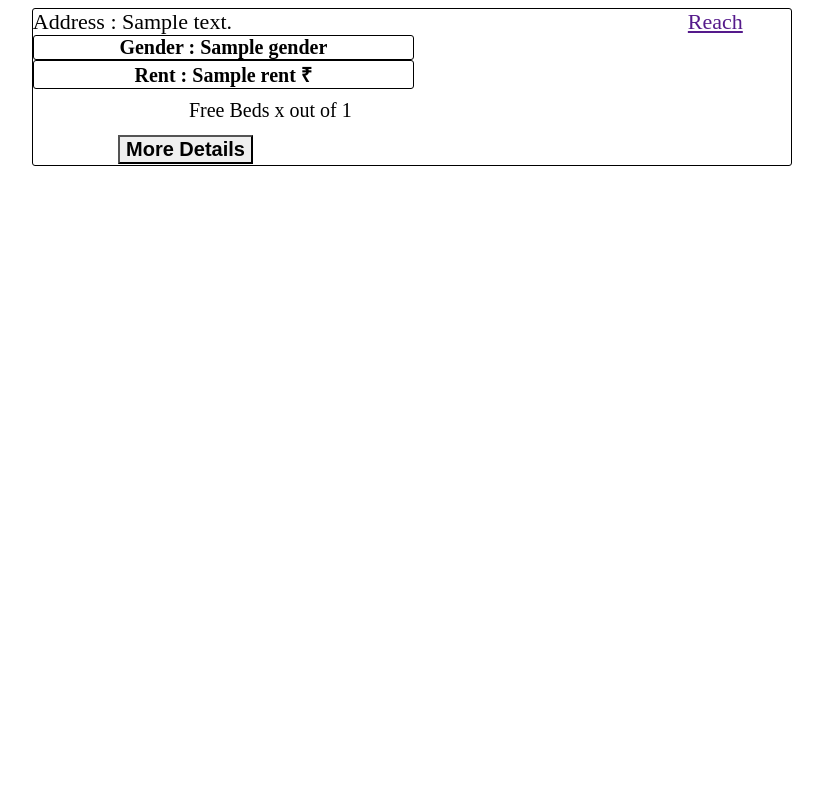
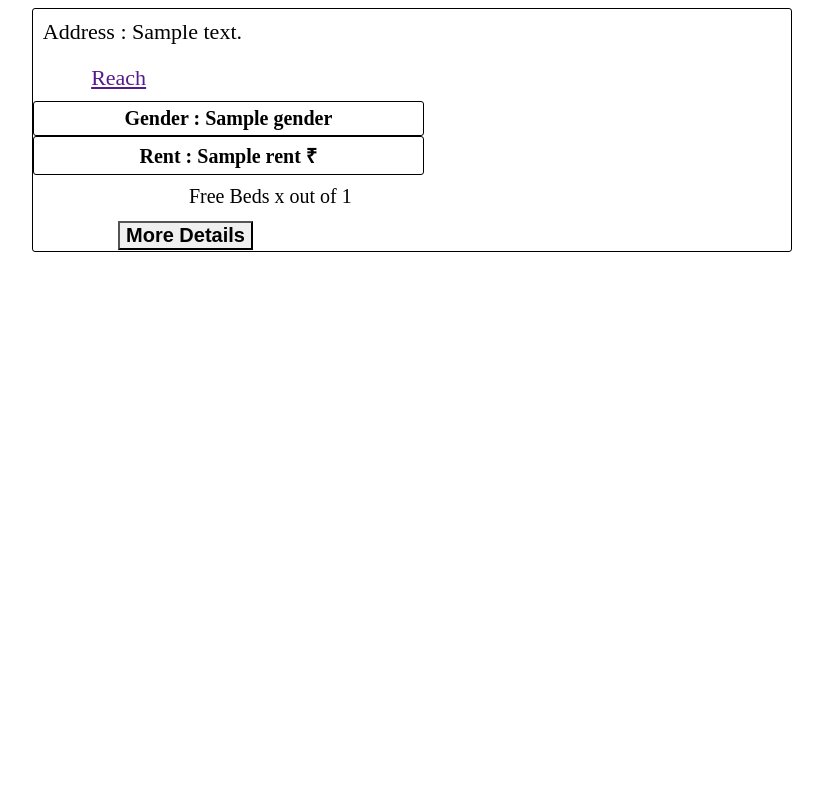
Before and after one commit to anonymous043044/getaroof, a CodeIgniter app: the page made by application/views/property_template.php in a window 1280 px wide. Shown: the whole page, without its empty margins (229-1052 px from the left). Run offline with CodeIgniter, Linux system fonts and the light colour scheme; the template is opened without the code that fills it: most values are stand-ins (such as "Sample title", 1, 10 or a date in 2020).

Commit message:
phn horizontal solved

```diff
--- a/application/controllers/Property.php
+++ b/application/controllers/Property.php
@@ -18,7 +18,7 @@
 
 
 			$id = filter_var($_SERVER['PHP_SELF'], FILTER_SANITIZE_NUMBER_INT);
-			$a=$this->Search_model->getpropertydetails($id);
+			/*$a=$this->Search_model->getpropertydetails($id)*/;
 
 			$this->load->view('property_detail',$data);
 			$this->load->view('footer');
--- a/application/views/homepage.php
+++ b/application/views/homepage.php
@@ -58,6 +58,10 @@ defined('BASEPATH') OR exit('No direct script access allowed');
 		});
 	</script>
 	<style>
+	html , body{
+			overflow-x: hidden;
+	}
+
 	@media  screen  and (min-width:650px){
 		#yui1{
 			font-size: 60px;
--- a/application/views/property_detail.php
+++ b/application/views/property_detail.php
@@ -35,7 +35,7 @@
 			</div>
 			<div class="collapse navbar-collapse" id="myNavbar">
 				<ul class="nav navbar-nav navbar-right">
-				<li><a href="<?php echo base_url() ?>/index.php/Trial/index">HOME</a></li>
+					<li><a href="<?php echo base_url() ?>/index.php/home">HOME</a></li>
 					<li><a href="#">My_Name</a></li>
 					<li><a href="logout.php">LOG OUT</a></li>
 				</ul>
--- a/application/views/property_template.php
+++ b/application/views/property_template.php
@@ -42,13 +42,14 @@
 			order: 0;
 			width: 80%;
 			font-size: 22px;
+			padding: 10px;
 		}
 		#reach{
 			order: 1;
 			width: 20%;
 			font-size: 22px;
 			text-align: center;
-
+			padding: 10px;
 		}
 		#boygirl{
 			font-size: 20px;
@@ -60,6 +61,7 @@
 			border-radius: 3px;
 			text-align: center;
 			font-weight: bold;
+			padding: 5px;
 		}
 		#rent{
 			font-size: 20px;
@@ -70,6 +72,7 @@
 			border-radius: 3px;
 			text-align: center;
 			font-weight: bold;
+			padding: 5px;
 		}
 		#free{
 			order: 0;
@@ -109,12 +112,14 @@
 			order: 0;
 			width: 80%;
 			font-size: 22px;
+			padding: 10px;
 		}
 		#reach{
 			order: 1;
 			width: 20%;
 			font-size: 22px;
 			text-align: center;
+			padding: 10px;
 		}
 		#boygirl{
 			font-size: 20px;
@@ -126,6 +131,7 @@
 			border-radius: 3px;
 			text-align: center;
 			font-weight: bold;
+			padding: 5px;
 		}
 		#rent{
 			font-size: 20px;
@@ -136,6 +142,7 @@
 			border-radius: 3px;
 			text-align: center;
 			font-weight: bold;
+			padding: 5px;
 		}
 		#free{
 			order: 0;
@@ -176,11 +183,13 @@
 			order: 0;
 			width: 100%;
 			font-size: 22px;
+			padding: 5px;
 		}
 		#reach{
 			order: 1;
 			width: 100%;
 			font-size: 22px;
+			padding: 5px;
 			}
 		#boygirl{
 			font-size: 15px;
@@ -233,7 +242,7 @@
 
 
 		if($(window).width() < 500){
-			$("#reach").text(" Go to Destination");
+			$("#reach1").text(" Go to Destination");
 		}
 	});
 
@@ -241,10 +250,10 @@
 </head>
 <body>	<div id="father">
 		<div id="super"></div>
-		<div id="main_box">
+		<div id="main_box" style="margin-bottom: 50px;">
 		  	<div id="box1">
 		  		<div id="address" >Address : <?php echo $address; ?></div>
-		  		<div id="reach" ><a href="">Reach</a></div>
+		  		<div id="reach" ><a href="" id="reach1">Reach</a></div>
 		  	</div>
 		  	<div id="box2">
 		  		<div id="boygirl" >Gender : <?php echo $gender; ?></div>
--- a/application/views/signin.php
+++ b/application/views/signin.php
@@ -13,6 +13,10 @@
 
 
   <style>
+  html{
+      overflow-x: hidden;
+  }
+
     body{
       background-color: #6CEC83;
       overflow-x: hidden;
@@ -175,7 +179,7 @@
         <div class="collapse navbar-collapse" id="myNavbar">
           <ul class="nav navbar-nav navbar-right">
 
-            <li><a href="<?php echo base_url() ?>/index.php/Trial/index">HOME</a></li>
+            <li><a href="<?php echo base_url() ?>/index.php/home">HOME</a></li>
             <li style="color: black !important; background-color: #FCFAFF !important;font-size: 16px;"><a  href="#"><span style="color: black;">SIGN IN</span></a></li>
             <li><a href="<?php echo base_url() ?>/index.php/auth/signup">SIGN UP</a></li>
             <li><a href="../php/logout.php">LOG OUT</a></li>
--- a/application/views/signup.php
+++ b/application/views/signup.php
@@ -10,7 +10,7 @@
   <script src="https://ajax.googleapis.com/ajax/libs/jquery/3.2.0/jquery.min.js"></script>
   <script src="https://maxcdn.bootstrapcdn.com/bootstrap/3.3.7/js/bootstrap.min.js"></script>
   <style>
-    body{
+    body , html{
       overflow-x: hidden;
 
     }
@@ -130,7 +130,7 @@
    <div class="collapse navbar-collapse" id="myNavbar">
     <ul class="nav navbar-nav navbar-right">
 
-     <li><a href="<?php echo base_url() ?>/index.php/Trial/index">HOME</a></li>
+     <li><a href="<?php echo base_url() ?>/index.php/Home">HOME</a></li>
      <li><a href="<?php echo base_url() ?>/index.php/auth/signin">SIGN IN</a></li>
      <li style=" background-color: #FCFAFF !important;font-size: 16px;"><a href="#"><span style="color: black;">SIGN UP</span></a></li>
      <li><a href="logout.php">LOG OUT</a></li>
--- a/css/stylelearning.css
+++ b/css/stylelearning.css
@@ -1,3 +1,6 @@
+html{
+  overflow-x: hidden !important;
+}
 body{
 
        overflow-x: hidden !important;
```
Lines whose indentation alone changed are shown as unchanged.
